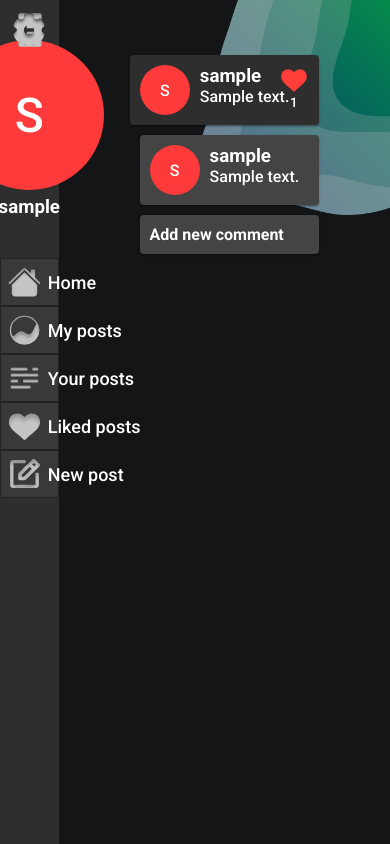
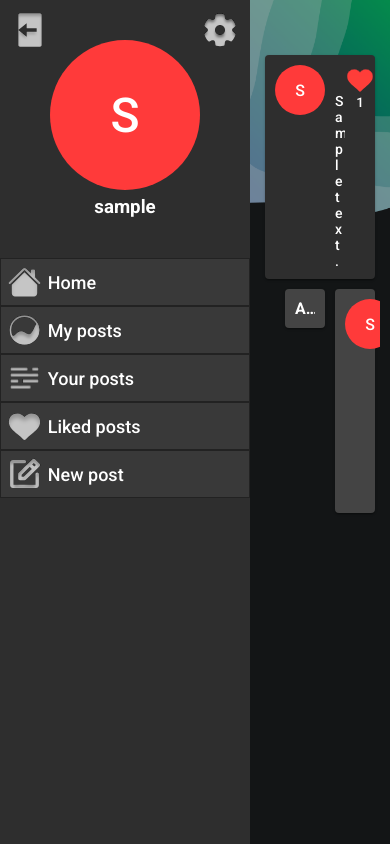
Before and after one commit to semvis123/Project-Webtechnologie, a Flask app: page /me in a window 390 px wide. Run offline with Flask 2, Linux system fonts and the light colour scheme; a user stored in the database is signed in; tables that the repository leaves empty hold one stand-in row (values such as "Sample post").

Commit message:
📱 Inproved responsive design

```diff
--- a/Main/posts/templates/posts.html
+++ b/Main/posts/templates/posts.html
@@ -1,5 +1,6 @@
 <!DOCTYPE html>
 <html lang="en">
+
 <head>
     <meta charset="UTF-8">
     <meta http-equiv="X-UA-Compatible" content="IE=edge">
@@ -7,6 +8,7 @@
     <title>Home</title>
     <link rel="stylesheet" href="static/css/posts.css">
 </head>
+
 <body>
     <div class="sidebar">
         <div class="top-buttons">
@@ -18,7 +20,8 @@
             </a>
         </div>
         <div class="icon-container">
-            <div class="icon big-icon" style="background-color: {{ current_user.profile_color }};">{{ current_user.username[0].upper() }}</div>
+            <div class="icon big-icon" style="background-color: {{ current_user.profile_color }};">{{
+                current_user.username[0].upper() }}</div>
             <h3>{{ current_user.username }}</h3>
         </div>
         <a href="/" class="sidebarbtn">
@@ -52,20 +55,22 @@
                     <p>{{ post.text }}</p>
                 </div>
                 <div class="like-container">
-                        <img draggable="false" class="post-like-icon {{ ('','liked')[post.liked] }}" src="static/assets/like_icon.svg">
+                    <img draggable="false" class="post-like-icon {{ ('','liked')[post.liked] }}"
+                        src="static/assets/like_icon.svg">
                     <p class="like-number">{{post.likes}}</p>
                 </div>
             </div>
             {% for comment in post.comments %}
             <div class="comment box">
-                    <div class="icon" style="background-color: {{ comment.icon_color }};">{{ comment.owner[0].upper() }}</div>
+                <div class="icon" style="background-color: {{ comment.icon_color }};">{{ comment.owner[0].upper() }}
+                </div>
                 <div class="postcontent">
                     <h3>{{ comment.owner }}</h3>
                     <p>{{ comment.text }}</p>
                 </div>
             </div>
             {% endfor %}
-                <div class="comment box">
+            <div class="comment box add_comment">
                 <h4>Add new comment</h4>
             </div>
         </div>
@@ -73,11 +78,12 @@
     </div>
     <div class="background"><img draggable="false" class="colors" src="static/assets/blob.png"></div>
     <div class="flash-messages">
-        {% for message in get_flashed_messages()  %}
+        {% for message in get_flashed_messages() %}
         <div class="flash-message">
             {{ message }}
         </div>
         {% endfor %}
     </div>
 </body>
+
 </html>
--- a/Main/static/css/posts.css
+++ b/Main/static/css/posts.css
@@ -4,25 +4,30 @@
     margin: 0;
     padding: 0;
     font-family: 'Roboto', sans-serif;
+    box-sizing: border-box;
 }
+
 body {
     background-color: #131516;
 }
+
 .sidebar {
     background: #2e2e2e;
     position: fixed;
     height: 100%;
     width: 15%;
+    min-width: 250px;
 }
 
 .content {
     float: right;
-    width: 85%;
     display: flex;
     justify-content: center;
     padding-top: 50px;
     flex-direction: column;
     flex-flow: wrap;
+    width: 85%;
+    max-width: calc(100% - 250px);
 }
 
 .sidebarbtn {
@@ -43,7 +48,7 @@ body {
     padding-left: 7px;
 }
 
-.sidebarbtn-icon{
+.sidebarbtn-icon {
     height: 80%;
     margin: 0 5px;
 }
@@ -52,9 +57,11 @@ body {
     position: relative;
     transition: 0.2s all ease;
 }
+
 .top-buttons>*:hover {
     filter: brightness(.8);
 }
+
 .logout-icon {
     margin: 10px;
     position: absolute;
@@ -86,6 +93,7 @@ body {
     width: 50px;
     display: grid;
     place-items: center;
+    flex-shrink: 0;
 }
 
 .big-icon {
@@ -105,9 +113,27 @@ body {
 .post-container {
     color: #fff;
     overflow: auto;
-    width: 60%;
+    width: calc(100% - 20px);
     margin-bottom: 40px;
     position: relative;
+}
+
+@media screen and (min-width: 900px) {
+    .post-container {
+        width: 80%;
+    }
+}
+
+@media screen and (min-width: 1200px) {
+    .post-container {
+        width: 60%;
+    }
+}
+
+@media screen and (min-width: 1800px) {
+    .post-container {
+        width: 960px;
+    }
 }
 
 .post {
@@ -118,19 +144,19 @@ body {
 }
 
 .like-container {
-    position: absolute;
-    right: 0;
-    margin-right: 15px;
     display: flex;
     flex-direction: column;
+    flex-grow: 0;
+    flex-shrink: 0;
+    cursor: pointer;
 }
+
 .like-number {
     font-size: smaller;
     text-align: center;
-    margin-top: px;
 }
 
-.liked{
+.liked {
     filter: invert(48%) sepia(66%) saturate(7260%) hue-rotate(341deg) brightness(111%) contrast(105%);
 }
 
@@ -139,14 +165,34 @@ body {
 }
 
 .postcontent {
-    margin-left: 10px;
+    padding: 0 10px;
+    flex-grow: 1;
+    flex-shrink: 1;
+    overflow: hidden;
+}
+
+.postcontent h3 {
+    white-space: nowrap;
+    overflow: hidden;
+    text-overflow: ellipsis;
+    font-size: 20px;
+    font-weight: 500;
+    letter-spacing: 0.15px;
+    margin-bottom: 4px;
+}
+
+.postcontent p {
+    word-break: break-word;
+    font-size: 14px;
+    font-weight: normal;
+    letter-spacing: 0.25px;
 }
 
 .comment {
     background: #444444;
     margin: 5px;
     padding: 10px;
-    width: 80%;
+    width: calc(100% - 80px);
     float: right;
     display: flex;
 }
@@ -154,6 +200,18 @@ body {
 .box {
     border-radius: 4px;
     box-shadow: 0px 1px 1px rgba(0, 0, 0, 0.14), 0px 2px 1px rgba(0, 0, 0, 0.12), 0px 1px 3px rgba(0, 0, 0, 0.2);
+}
+
+.comment.box h4 {
+    text-align: center;
+    width: 100%;
+    text-overflow: ellipsis;
+    white-space: nowrap;
+    overflow: hidden;
+}
+
+.add_comment {
+    cursor: pointer;
 }
 
 .background>img {
@@ -167,8 +225,13 @@ body {
 }
 
 @keyframes disappear {
-    from { opacity: 1; }
-    to { opacity: 0; }
+    from {
+        opacity: 1;
+    }
+
+    to {
+        opacity: 0;
+    }
 }
 
 .flash-messages {
```
Lines whose indentation alone changed are shown as unchanged.
